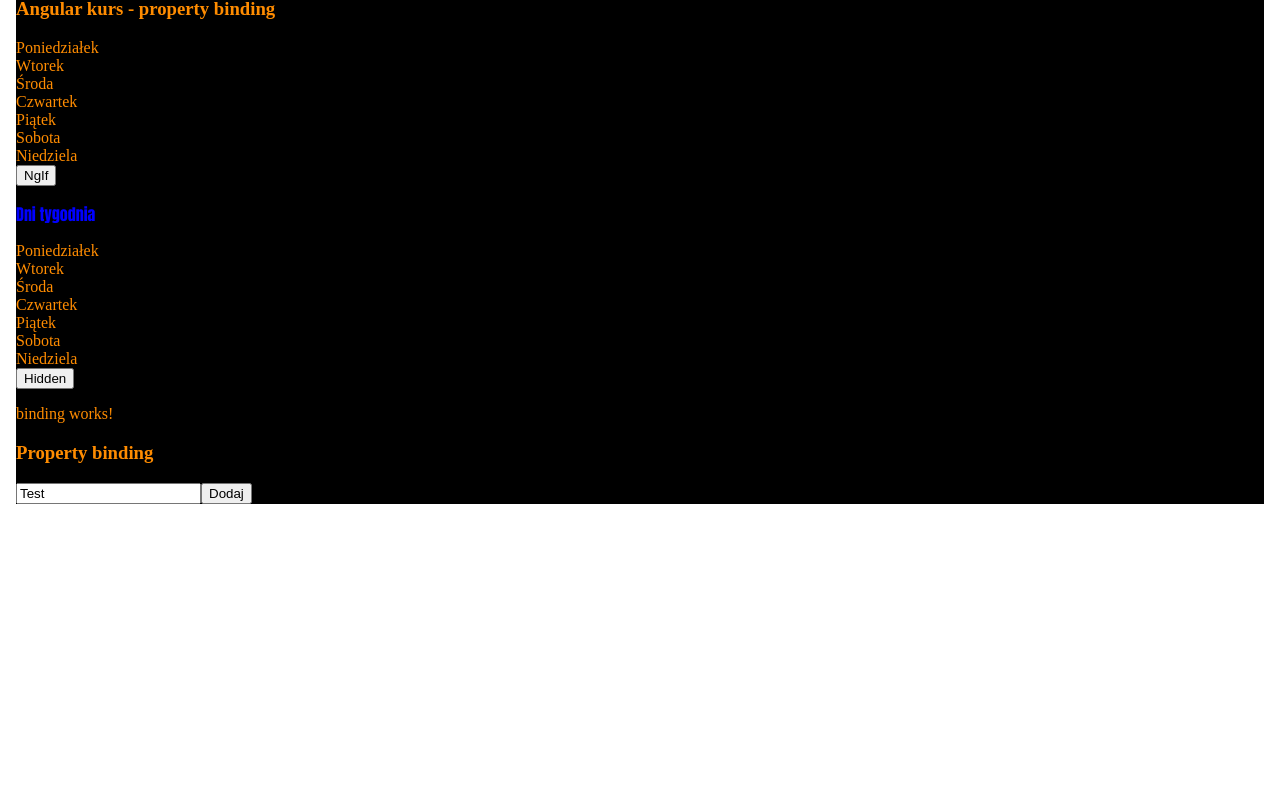
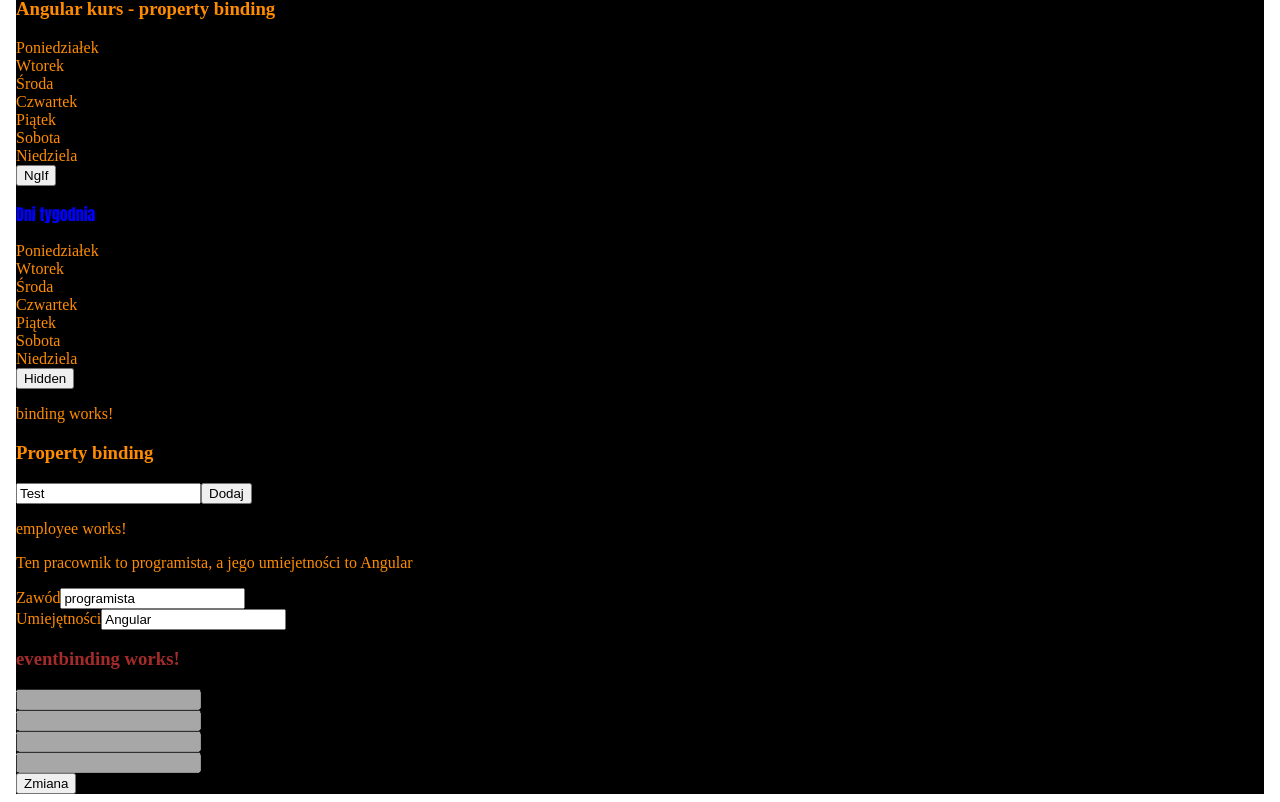
Before and after one commit to Ajmris/burger-app, an Angular app: page / in a window 1280 px wide. Shown: the part 241-1043 px from the top of the page. Before the commit the page ends 800 px from the top, so only its background shows below. Built offline with nearby package versions, Linux system fonts and the light colour scheme.

Commit message:
binding event 2

```diff
--- a/src/app/app.component.html
+++ b/src/app/app.component.html
@@ -8,6 +8,8 @@
     <!--<app-burger *ngFor="let i of [1, 2, 2, 4]"></app-burger>-->
     <app-vegeburger></app-vegeburger>
     <app-binding></app-binding>
+    <app-employee></app-employee>
+    <app-eventbinding></app-eventbinding>
 
     <!--<table>
       <th>Lp.</th>
--- a/src/app/app.module.ts
+++ b/src/app/app.module.ts
@@ -5,13 +5,17 @@
 import { BurgerComponent } from './burger/burger.component';
 import { VegeburgerComponent } from './vegeburger/vegeburger.component';
 import { BindingComponent } from './binding/binding.component';
+import { EventbindingComponent } from './eventbinding/eventbinding.component';
+import { EmployeeComponent } from './employee/employee.component';
 
 @NgModule({
   declarations: [
     AppComponent,
     BurgerComponent,
     VegeburgerComponent,
-    BindingComponent
+    BindingComponent,
+    EventbindingComponent,
+    EmployeeComponent
   ],
   imports: [
     BrowserModule,
--- /dev/null
+++ b/src/app/employee/employee.component.html
@@ -0,0 +1,7 @@
+<p>employee works!</p>
+<p>Ten pracownik to {{profession}}, a jego umiejetności to {{skill}}</p>
+<label for="male">Zawód</label>
+<input [value]="profession" (input)="inputProfession($event)">
+<br>
+<label for="male">Umiejętności</label>
+<input [value]="skill" (input)="inputSkill($event)">
--- /dev/null
+++ b/src/app/employee/employee.component.ts
@@ -0,0 +1,19 @@
+import { Component } from '@angular/core';
+
+@Component({
+  selector: 'app-employee',
+  templateUrl: './employee.component.html',
+  styleUrls: ['./employee.component.css']
+})
+export class EmployeeComponent {
+  profession='programista';
+  skill='Angular';
+  constructor(){
+  }
+  inputProfession(event: Event){
+    this.profession=(event.target as HTMLInputElement).value;
+  }
+  inputSkill(event: Event){
+    this.skill=(event.target as HTMLInputElement).value;
+  }
+}
--- /dev/null
+++ b/src/app/eventbinding/eventbinding.component.css
@@ -0,0 +1,6 @@
+.color{
+    color: brown;
+}
+.color2{
+    color: palevioletred;
+}
--- /dev/null
+++ b/src/app/eventbinding/eventbinding.component.html
@@ -0,0 +1,6 @@
+<h3 [className]="colorClass">eventbinding works!</h3>
+<input [disabled]="isDisable" (focus)="onFocus()"><br>
+<input [disabled]="isDisable" (click)="onClick($event)"><br>
+<input [disabled]="isDisable" (mousemove)="onMouseMove($event)"><br>
+<input [disabled]="isDisable" (paste)="onPaste()">{{inputText}}<br>
+<button (click)="change()">Zmiana</button>
--- /dev/null
+++ b/src/app/eventbinding/eventbinding.component.ts
@@ -0,0 +1,28 @@
+import { Component } from '@angular/core';
+
+@Component({
+  selector: 'app-eventbinding',
+  templateUrl: './eventbinding.component.html',
+  styleUrls: ['./eventbinding.component.css']
+})
+export class EventbindingComponent {
+  inputText='';
+  colorClass='color';
+  isDisable=true;
+  constructor(){}
+  onFocus(){
+    this.colorClass='color2';
+  }
+  onClick(event: MouseEvent){
+    console.log(event);
+  }
+  onMouseMove(event: MouseEvent){
+    console.log('x: '+event.clientX+', y: '+event.clientY);
+  }
+  onPaste(){
+    this.inputText="Nie wklejaj, wpisz!";
+  }
+  change(){
+    this.isDisable=false;
+  }
+}
```
Also changed, not shown: src/app/employee/employee.component.css (added).
